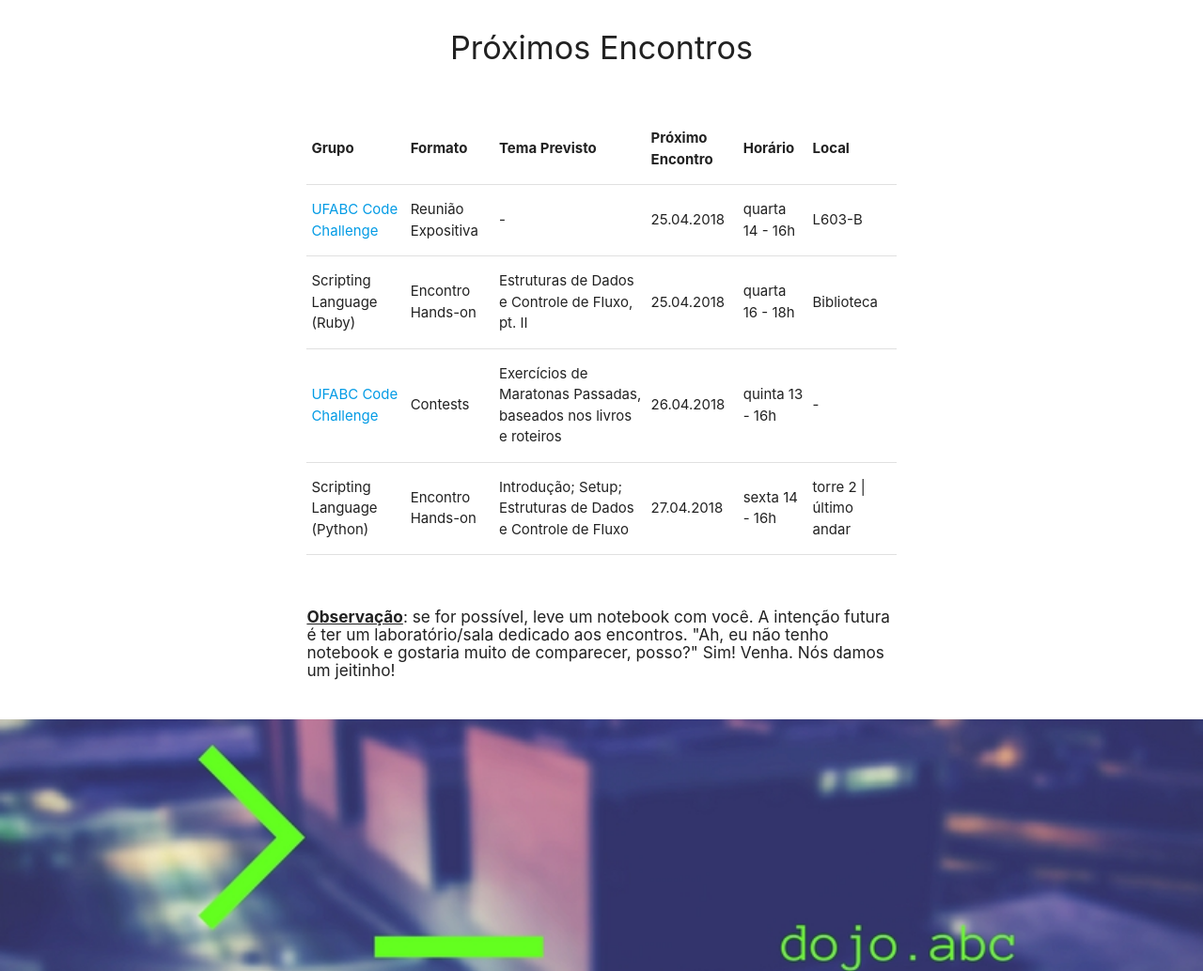
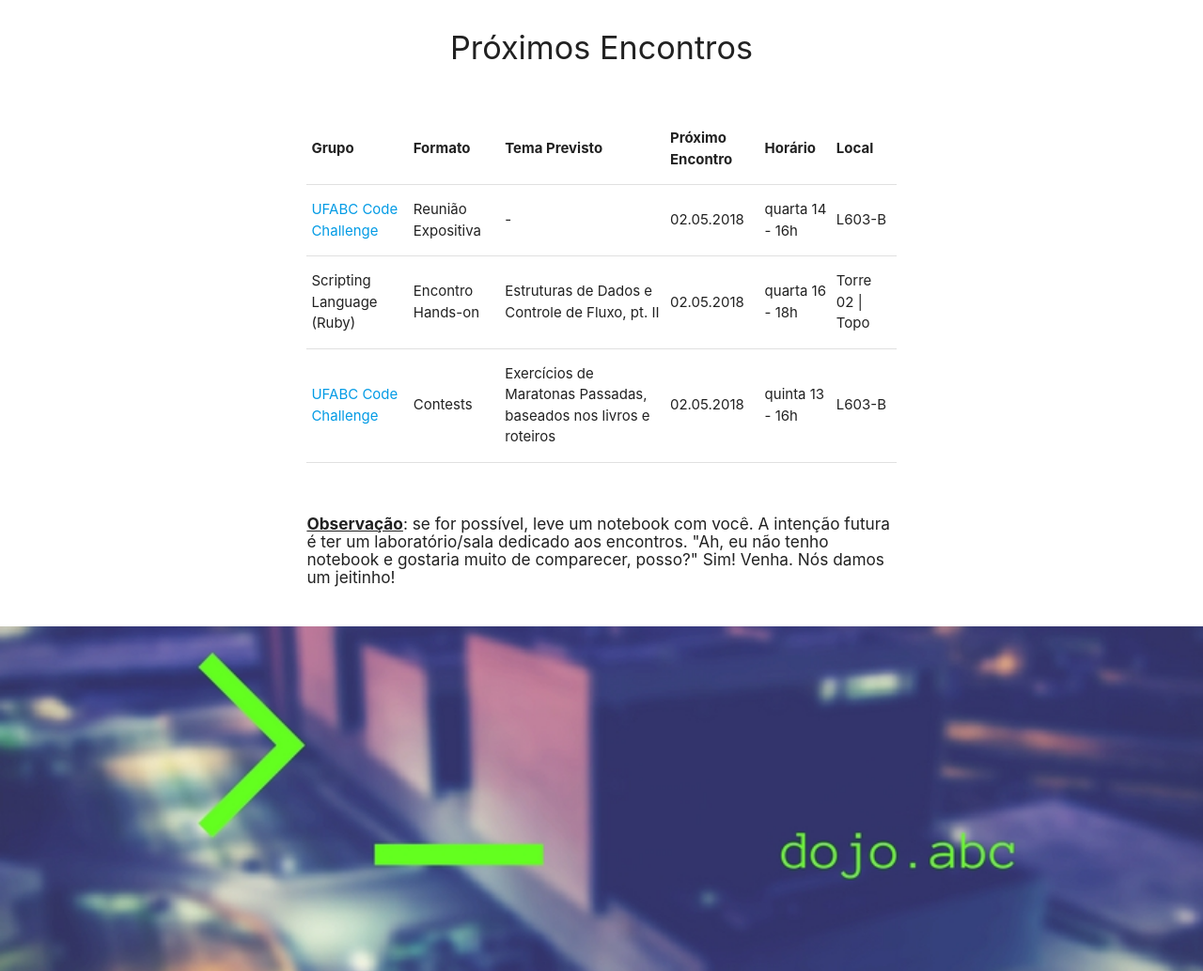
Before and after one commit to ufabc-dojo/ufabc-dojo.github.io, a plain HTML site: page index.html in a window 1280 px wide. Shown: the part 1296-2330 px from the top of the page at 94% size. Drawn offline with nearby package versions, Linux system fonts and the light colour scheme; some icons are missing.

Commit message:
atualizando horários

```diff
--- a/index.html
+++ b/index.html
@@ -120,7 +120,7 @@
                 <td><a HREF="https://www.facebook.com/ufabccodechallenge/"> UFABC Code Challenge</a></td>
                 <td>Reunião Expositiva</td>
                 <td>-</td>
-                <td>25.04.2018</td>
+                <td>02.05.2018</td>
                 <td>quarta 14 - 16h</td>
                 <td>L603-B</td>
               </tr>
@@ -128,25 +128,17 @@
                 <td>Scripting Language (Ruby)</td>
                 <td>Encontro Hands-on</td>
                 <td>Estruturas de Dados e Controle de Fluxo, pt. II</td>
-                <td>25.04.2018</td>
+                <td>02.05.2018</td>
                 <td>quarta 16 - 18h</td>
-                <td>Biblioteca</td>
+                <td>Torre 02 | Topo</td>
               </tr>
               <tr>
                 <td><a HREF="https://www.facebook.com/ufabccodechallenge/"> UFABC Code Challenge</a></td>
                 <td>Contests</td>
                 <td>Exercícios de Maratonas Passadas, baseados nos livros e roteiros</td>
-                <td>26.04.2018</td>
+                <td>02.05.2018</td>
                 <td>quinta 13 - 16h</td>
-                <td>-</td>
-              </tr>
-              <tr>
-                <td>Scripting Language (Python)</td>
-                <td>Encontro Hands-on</td>
-                <td>Introdução; Setup; Estruturas de Dados e Controle de Fluxo</td>
-                <td>27.04.2018</td>
-                <td>sexta 14 - 16h</td>
-                <td>torre 2 | último andar</td>
+                <td>L603-B</td>
               </tr>
             </tbody>
           </table>
```
